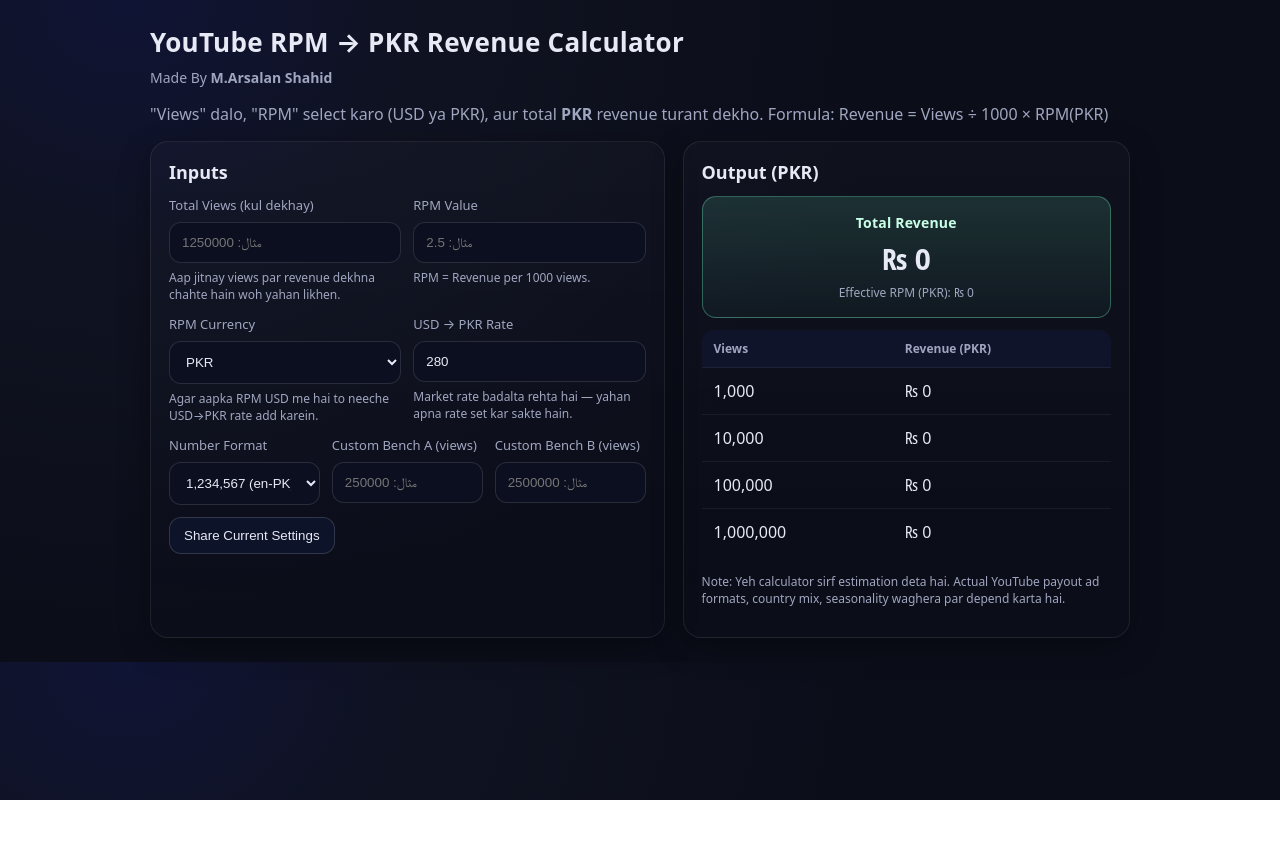
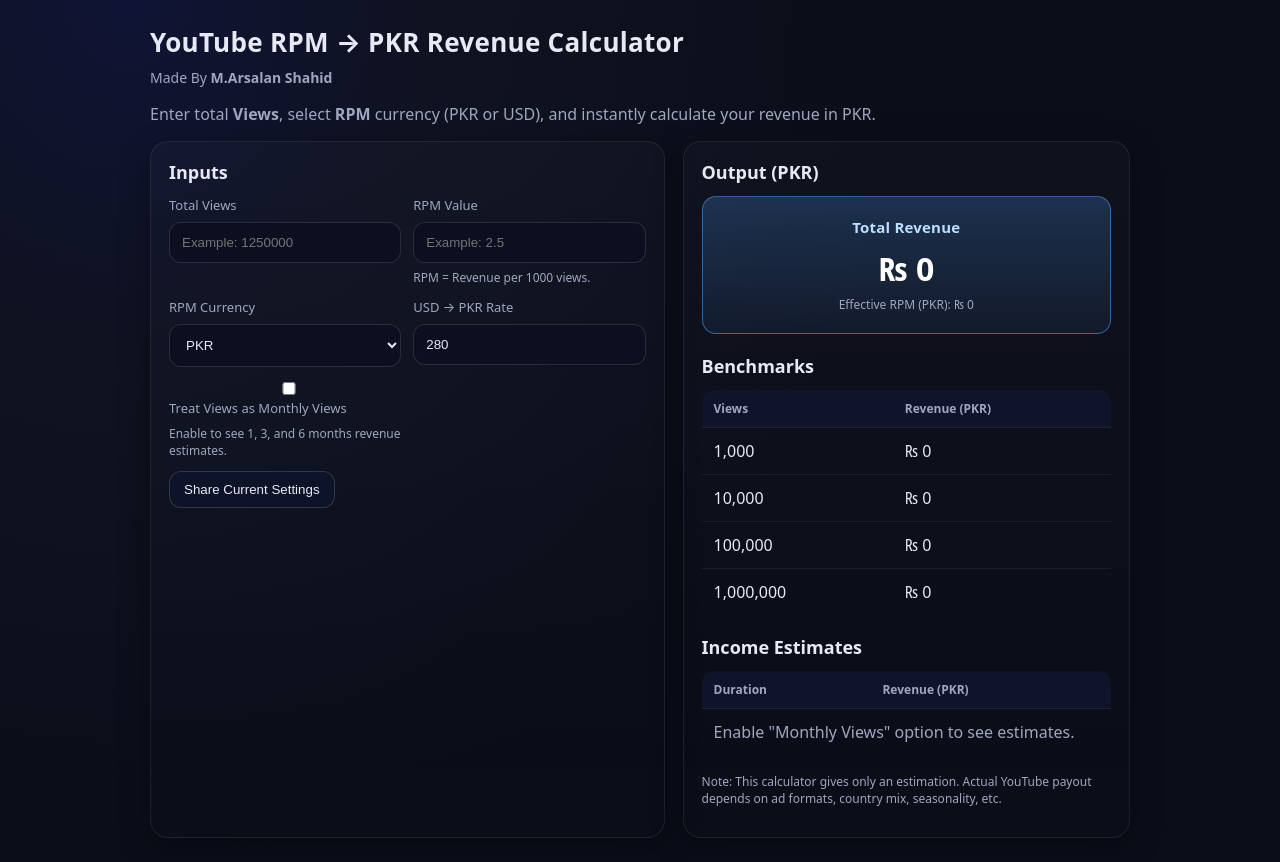
Before and after one commit to Arsalanshahid86/index.html, a plain HTML site: page index.html in a window 1280 px wide. Before the commit the page ends 800 px from the top, so only its background shows below. Drawn offline with Linux system fonts and the light colour scheme.

Commit message:
Update index.html

```diff
--- a/index.html
+++ b/index.html
@@ -1,5 +1,5 @@
 <!DOCTYPE html>
-<html lang="ur">
+<html lang="en">
 <head>
   <meta charset="UTF-8" />
   <meta name="viewport" content="width=device-width, initial-scale=1" />
@@ -10,9 +10,9 @@
       --card: #161a2b;
       --muted: #a0a6c0;
       --text: #e7e9f5;
-      --accent: #6ee7b7;
-      --accent-2: #7aa2ff;
-      --danger: #ff7a7a;
+      --accent: #4a90e2;
+      --accent-2: #357ABD;
+      --highlight: #1c3c5a;
       --shadow: 0 10px 30px rgba(0,0,0,.35);
       --radius: 18px;
     }
@@ -35,34 +35,29 @@
             padding: 18px; }
 
     .row { display: grid; grid-template-columns: 1fr 1fr; gap: 12px; }
-    .row-3 { display: grid; grid-template-columns: 1fr 1fr 1fr; gap: 12px; }
-    .row + .row, .row-3 + .row-3, .row + .row-3, .row-3 + .row { margin-top: 12px; }
+    .row + .row { margin-top: 12px; }
 
     label { font-size: 13px; color: var(--muted); display: block; margin: 0 0 8px; }
     input, select { width: 100%; padding: 12px 12px; border-radius: 12px; border: 1px solid rgba(255,255,255,.12);
                     background: #0b0f1f; color: var(--text); outline: none; transition: .2s border-color, .2s box-shadow; }
-    input:focus, select:focus { border-color: var(--accent-2); box-shadow: 0 0 0 3px rgba(122,162,255,.15); }
+    input:focus, select:focus { border-color: var(--accent-2); box-shadow: 0 0 0 3px rgba(53,122,189,.25); }
 
     .hint { font-size: 12px; color: var(--muted); margin-top: 6px; }
 
     .stat {
-      background: linear-gradient(180deg, rgba(110,231,183,.15), rgba(110,231,183,.04));
-      border: 1px solid rgba(110,231,183,.35);
-      padding: 16px; border-radius: 14px; text-align: center;
+      background: linear-gradient(180deg, rgba(74,144,226,.25), rgba(74,144,226,.08));
+      border: 1px solid rgba(74,144,226,.6);
+      padding: 20px; border-radius: 14px; text-align: center;
     }
-    .stat h3 { margin: 0; font-size: 14px; color: #c9ffe7; font-weight: 600; letter-spacing: .2px; }
-    .stat .val { font-size: 28px; font-weight: 700; margin-top: 8px; }
+    .stat h3 { margin: 0; font-size: 15px; color: #bcdfff; font-weight: 600; letter-spacing: .2px; }
+    .stat .val { font-size: 32px; font-weight: 800; margin-top: 10px; color: #ffffff; }
 
     .table { width: 100%; border-collapse: collapse; margin-top: 12px; overflow: hidden; border-radius: 12px; }
     .table thead th { text-align: left; font-size: 12px; color: var(--muted); padding: 10px 12px; background: #10142a; }
     .table tbody td { padding: 12px; border-top: 1px solid rgba(255,255,255,.06); }
 
-    .pill { display: inline-flex; align-items: center; gap: 8px; padding: 8px 12px; border-radius: 999px;
-            background: rgba(122,162,255,.14); border: 1px solid rgba(122,162,255,.35); font-size: 12px; color: #dfe7ff; }
-
     .muted { color: var(--muted); }
     .footer { margin-top: 18px; font-size: 12px; color: var(--muted); }
-    .danger { color: var(--danger); }
 
     .btns { display: flex; gap: 10px; flex-wrap: wrap; margin-top: 12px; }
     button.copy {
@@ -77,7 +72,7 @@
   <div class="wrap">
     <h1>YouTube RPM → PKR Revenue Calculator</h1>
     <p class="byline">Made By <b>M.Arsalan Shahid</b></p>
-    <p class="caption">"Views" dalo, "RPM" select karo (USD ya PKR), aur total <b>PKR</b> revenue turant dekho. Formula: <span class="muted">Revenue = Views ÷ 1000 × RPM(PKR)</span></p>
+    <p class="caption">Enter total <b>Views</b>, select <b>RPM</b> currency (PKR or USD), and instantly calculate your revenue in PKR.</p>
 
     <div class="grid">
       <!-- Inputs -->
@@ -86,13 +81,12 @@
 
         <div class="row">
           <div>
-            <label for="views">Total Views (kul dekhay)</label>
-            <input type="number" id="views" inputmode="numeric" placeholder="مثال: 1250000" min="0" step="1" />
-            <div class="hint">Aap jitnay views par revenue dekhna chahte hain woh yahan likhen.</div>
+            <label for="views">Total Views</label>
+            <input type="number" id="views" inputmode="numeric" placeholder="Example: 1250000" min="0" step="1" />
           </div>
           <div>
             <label for="rpm">RPM Value</label>
-            <input type="number" id="rpm" inputmode="decimal" placeholder="مثال: 2.5" min="0" step="0.01" />
+            <input type="number" id="rpm" inputmode="decimal" placeholder="Example: 2.5" min="0" step="0.01" />
             <div class="hint">RPM = Revenue per 1000 views.</div>
           </div>
         </div>
@@ -104,30 +98,20 @@
               <option value="PKR" selected>PKR</option>
               <option value="USD">USD</option>
             </select>
-            <div class="hint">Agar aapka RPM USD me hai to neeche USD→PKR rate add karein.</div>
           </div>
           <div id="fxWrap">
             <label for="usdToPkr">USD → PKR Rate</label>
-            <input type="number" id="usdToPkr" inputmode="decimal" placeholder="مثال: 280" min="1" step="0.01" value="280" />
-            <div class="hint">Market rate badalta rehta hai — yahan apna rate set kar sakte hain.</div>
+            <input type="number" id="usdToPkr" inputmode="decimal" placeholder="Example: 280" min="1" step="0.01" value="280" />
           </div>
         </div>
 
-        <div class="row-3">
+        <div class="row">
           <div>
-            <label for="fmt">Number Format</label>
-            <select id="fmt">
-              <option value="en-PK" selected>1,234,567 (en-PK)</option>
-              <option value="ur-PK">۱٬۲۳۴٬۵۶۷ (ur-PK)</option>
-            </select>
-          </div>
-          <div>
-            <label for="benchA">Custom Bench A (views)</label>
-            <input type="number" id="benchA" placeholder="مثال: 250000" min="1" step="1" />
-          </div>
-          <div>
-            <label for="benchB">Custom Bench B (views)</label>
-            <input type="number" id="benchB" placeholder="مثال: 2500000" min="1" step="1" />
+            <label for="monthlyMode">
+              <input type="checkbox" id="monthlyMode" />
+              Treat Views as Monthly Views
+            </label>
+            <div class="hint">Enable to see 1, 3, and 6 months revenue estimates.</div>
           </div>
         </div>
 
@@ -147,6 +131,7 @@
           <div class="hint" id="effRpm">Effective RPM (PKR): —</div>
         </div>
 
+        <h2 style="margin:20px 0 12px; font-size:18px;">Benchmarks</h2>
         <table class="table" aria-label="Benchmarks">
           <thead>
             <tr>
@@ -159,7 +144,20 @@
           </tbody>
         </table>
 
-        <p class="footer">Note: Yeh calculator sirf estimation deta hai. Actual YouTube payout ad formats, country mix, seasonality waghera par depend karta hai.</p>
+        <h2 style="margin:20px 0 12px; font-size:18px;">Income Estimates</h2>
+        <table class="table" aria-label="Monthly Estimates">
+          <thead>
+            <tr>
+              <th>Duration</th>
+              <th>Revenue (PKR)</th>
+            </tr>
+          </thead>
+          <tbody id="monthBody">
+            <tr><td colspan="2" class="muted">Enable "Monthly Views" option to see estimates.</td></tr>
+          </tbody>
+        </table>
+
+        <p class="footer">Note: This calculator gives only an estimation. Actual YouTube payout depends on ad formats, country mix, seasonality, etc.</p>
       </section>
     </div>
   </div>
@@ -171,31 +169,20 @@
     const rpm = el('rpm');
     const rpmCurrency = el('rpmCurrency');
     const usdToPkr = el('usdToPkr');
-    const fxWrap = document.getElementById('fxWrap');
-    const fmtSel = el('fmt');
-    const benchBody = el('benchBody');
     const totalRevenue = el('totalRevenue');
     const effRpm = el('effRpm');
-    const benchA = el('benchA');
-    const benchB = el('benchB');
     const copyLink = el('copyLink');
     const shareMsg = el('shareMsg');
+    const monthBody = el('monthBody');
+    const monthlyMode = el('monthlyMode');
+    const benchBody = el('benchBody');
 
     const defaultBenches = [1000, 10000, 100000, 1000000];
-
-    function localeFmt(){ return fmtSel.value || 'en-PK'; }
-
-    function format(n){
-      if (!isFinite(n)) return '—';
-      try { return new Intl.NumberFormat(localeFmt(), { maximumFractionDigits: 0 }).format(Math.round(n)); }
-      catch { return n.toLocaleString(); }
-    }
 
     function formatMoney(n){
       if (!isFinite(n)) return '—';
       const dec = n < 100 ? 2 : (n < 1000 ? 1 : 0);
-      try { return new Intl.NumberFormat(localeFmt(), { maximumFractionDigits: dec }).format(n); }
-      catch { return n.toFixed(dec); }
+      return new Intl.NumberFormat('en-PK', { maximumFractionDigits: dec }).format(n);
     }
 
     function getEffectiveRpmPkr(){
@@ -205,7 +192,7 @@
         const rate = parseFloat(usdToPkr.value || '0');
         return r * (rate > 0 ? rate : 0);
       }
-      return r; // already PKR
+      return r;
     }
 
     function computeRevenuePKR(v){
@@ -214,8 +201,6 @@
     }
 
     function render(){
-      fxWrap.style.display = (rpmCurrency.value === 'USD') ? 'block' : 'block';
-
       const v = Math.max(0, parseFloat(views.value || '0'));
       const total = computeRevenuePKR(v);
       totalRevenue.textContent = isFinite(total) ? '₨ ' + formatMoney(total) : '—';
@@ -223,54 +208,38 @@
       const rpmPkr = getEffectiveRpmPkr();
       effRpm.textContent = `Effective RPM (PKR): ${isFinite(rpmPkr) ? '₨ ' + formatMoney(rpmPkr) : '—'}`;
 
-      const A = parseInt(benchA.value || '0');
-      const B = parseInt(benchB.value || '0');
-      const benches = [...defaultBenches];
-      if (A > 0) benches.splice(2, 0, A);
-      if (B > 0) benches.splice(3, 0, B);
-
-      const uniq = Array.from(new Set(benches)).sort((a,b)=>a-b);
-      benchBody.innerHTML = uniq.map(vv => `
+      // Benchmarks
+      benchBody.innerHTML = defaultBenches.map(vv => `
         <tr>
-          <td>${format(vv)}</td>
+          <td>${vv.toLocaleString()}</td>
           <td>₨ ${formatMoney(computeRevenuePKR(vv))}</td>
         </tr>
       `).join('');
+
+      // Monthly Income Section
+      if (monthlyMode.checked && v > 0) {
+        const monthly = computeRevenuePKR(v);
+        const threeMonth = monthly * 3;
+        const sixMonth = monthly * 6;
+
+        monthBody.innerHTML = `
+          <tr><td>1 Month</td><td>₨ ${formatMoney(monthly)}</td></tr>
+          <tr><td>3 Months</td><td>₨ ${formatMoney(threeMonth)}</td></tr>
+          <tr><td>6 Months</td><td>₨ ${formatMoney(sixMonth)}</td></tr>
+        `;
+      } else {
+        monthBody.innerHTML = `<tr><td colspan="2" class="muted">Enable \"Monthly Views\" option to see estimates.</td></tr>`;
+      }
     }
 
-    function encodeState(){
-      const s = new URLSearchParams({
-        v: views.value || '',
-        rpm: rpm.value || '',
-        c: rpmCurrency.value || 'PKR',
-        fx: usdToPkr.value || '',
-        f: fmtSel.value || 'en-PK',
-        a: benchA.value || '',
-        b: benchB.value || ''
-      });
-      return `${location.origin}${location.pathname}?${s.toString()}`;
-    }
-
-    function loadFromQuery(){
-      const q = new URLSearchParams(location.search);
-      if (q.has('v')) views.value = q.get('v');
-      if (q.has('rpm')) rpm.value = q.get('rpm');
-      if (q.has('c')) rpmCurrency.value = q.get('c');
-      if (q.has('fx')) usdToPkr.value = q.get('fx');
-      if (q.has('f')) fmtSel.value = q.get('f');
-      if (q.has('a')) benchA.value = q.get('a');
-      if (q.has('b')) benchB.value = q.get('b');
-    }
-
-    [views, rpm, rpmCurrency, usdToPkr, fmtSel, benchA, benchB].forEach(elm => {
+    [views, rpm, rpmCurrency, usdToPkr, monthlyMode].forEach(elm => {
       elm.addEventListener('input', render);
       elm.addEventListener('change', render);
     });
 
     copyLink.addEventListener('click', async () => {
-      const url = encodeState();
       try {
-        await navigator.clipboard.writeText(url);
+        await navigator.clipboard.writeText(location.href);
         shareMsg.textContent = 'Link copied!';
         setTimeout(()=> shareMsg.textContent = '', 1800);
       } catch {
@@ -279,7 +248,6 @@
       }
     });
 
-    loadFromQuery();
     render();
   </script>
 </body>
```
